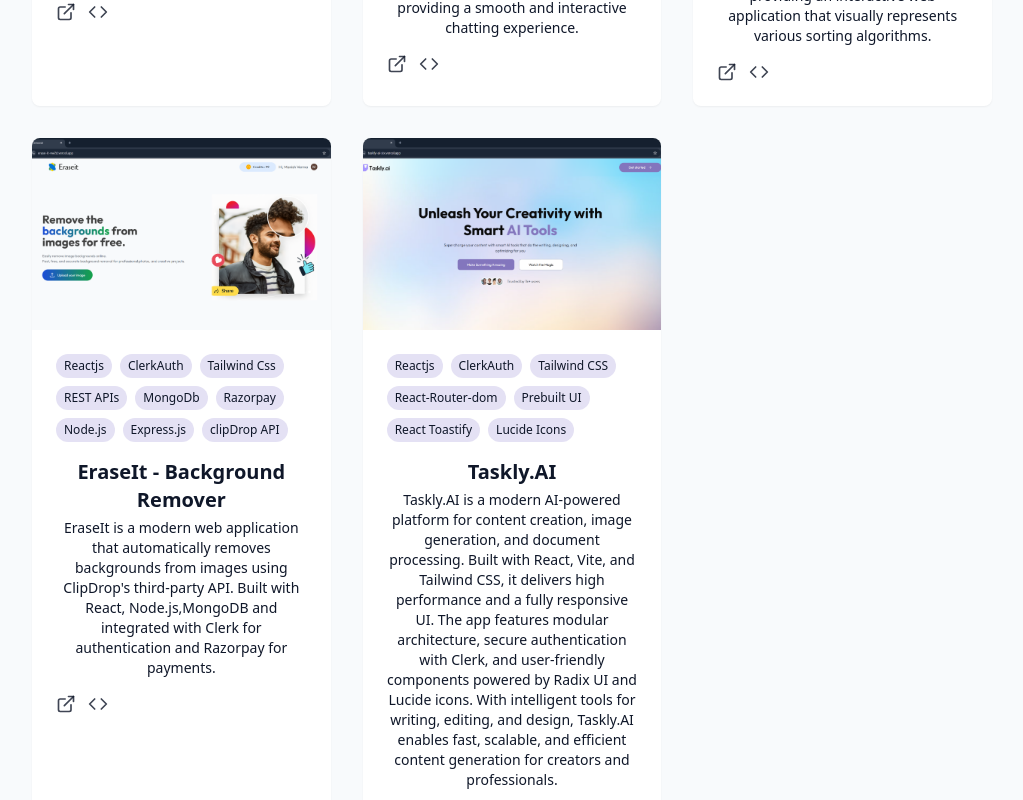
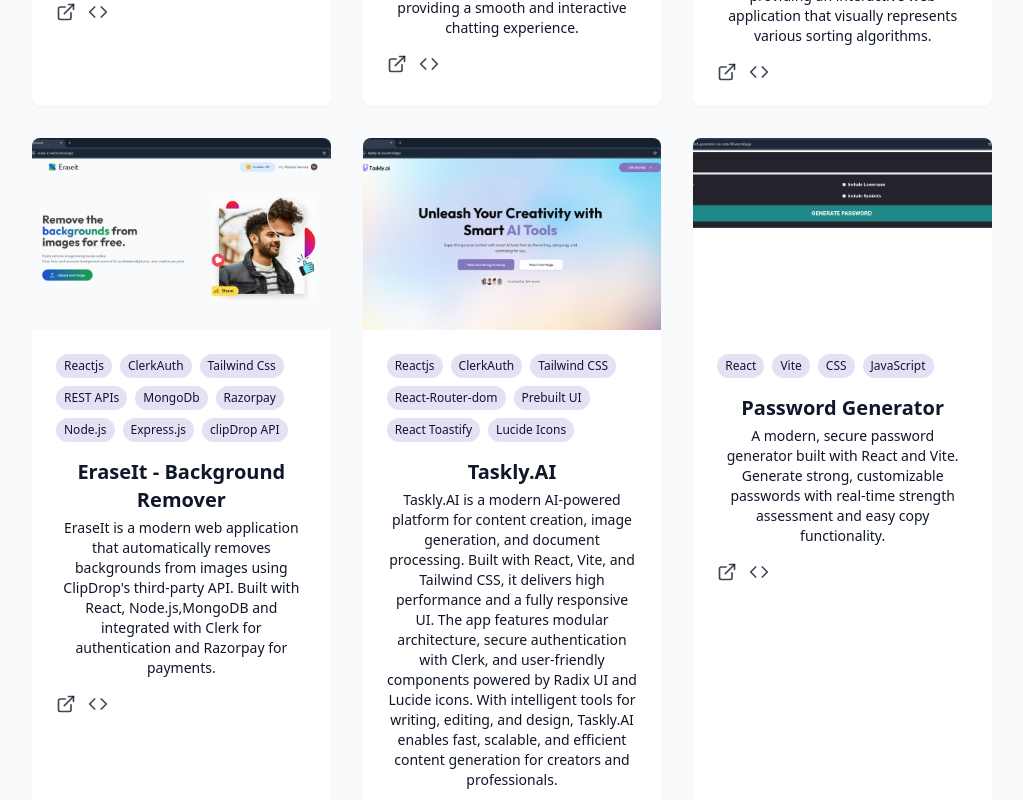
Before and after one commit to Manish12-verma/Manish-Portfolio, a React (Vite) app: page / in a window 1280 px wide. Shown: the part 3140-3940 px from the top of the page, without its empty margins (128-1151 px from the left). Built offline with nearby package versions, Linux system fonts and the light colour scheme.

Commit message:
added password-generator

```diff
--- a/src/data/constant.js
+++ b/src/data/constant.js
@@ -138,12 +138,20 @@
         live:"https://erase-it-vw2d.vercel.app/",
       },
       {
-        id:4,
+        id:5,
         title:"Taskly.AI",
         description: "Taskly.AI is a modern AI-powered platform for content creation, image generation, and document processing. Built with React, Vite, and Tailwind CSS, it delivers high performance and a fully responsive UI. The app features modular architecture, secure authentication with Clerk, and user-friendly components powered by Radix UI and Lucide icons. With intelligent tools for writing, editing, and design, Taskly.AI enables fast, scalable, and efficient content generation for creators and professionals.",
         image:"/projects/project5.png",
         tags:["Reactjs","ClerkAuth","Tailwind CSS","React-Router-dom","Prebuilt UI","React Toastify","Lucide Icons"],
         githubUrl:"https://github.com/Manish12-verma/Taskly.Ai",
         live:"https://taskly-ai-six.vercel.app/",
-      },
+      },{
+        id:6,
+        title:"Password Generator",
+        description:"A modern, secure password generator built with React and Vite. Generate strong, customizable passwords with real-time strength assessment and easy copy functionality.",
+        image:"/projects/project6.png",
+        tags:["React","Vite","CSS","JavaScript"],
+        githubUrl:"https://github.com/Manish12-verma/Password-Generator",
+        live:"https://password-generator-six-zeta-98.vercel.app/",
+      }
 ];
```
Also changed, not shown: public/projects/project6.png (added).
